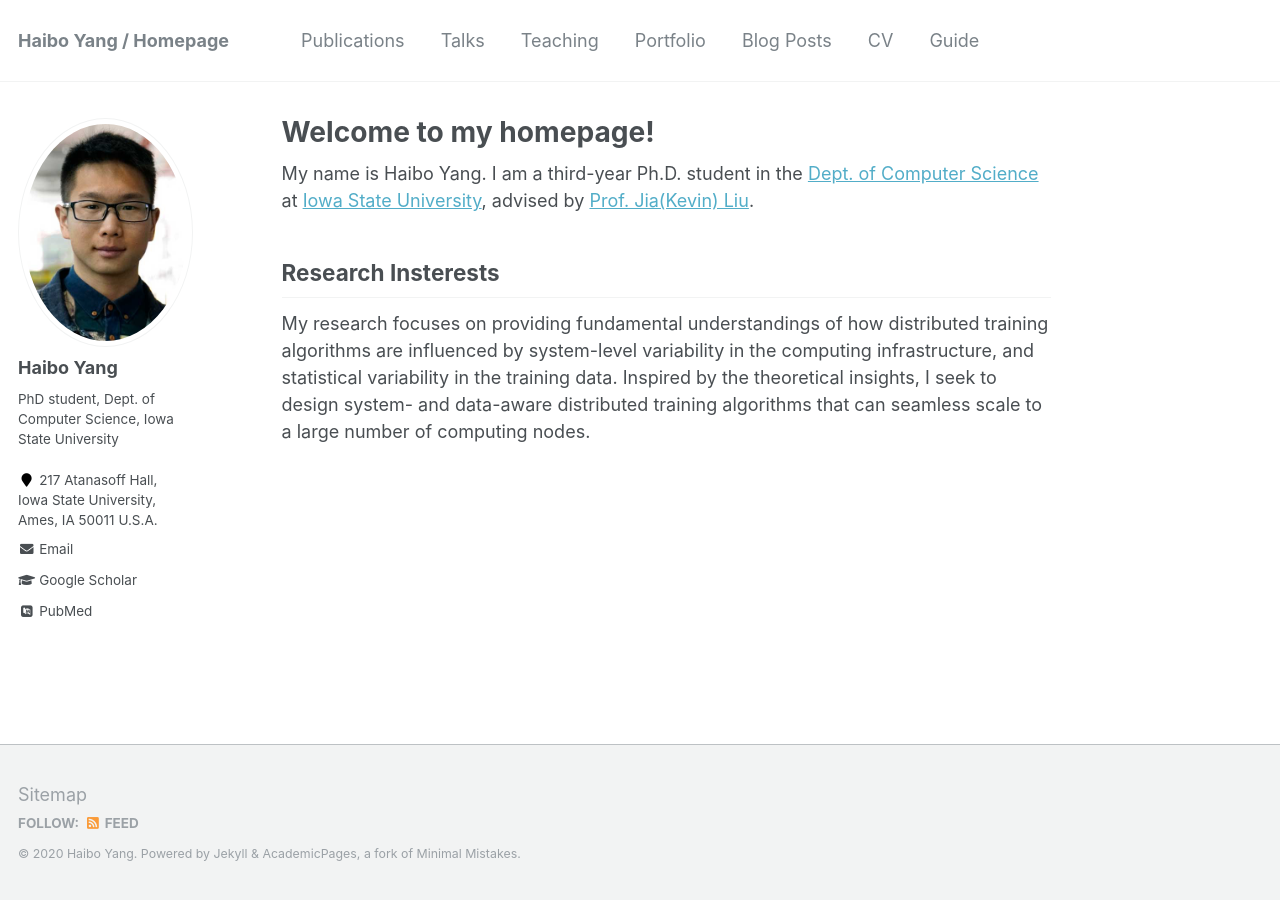
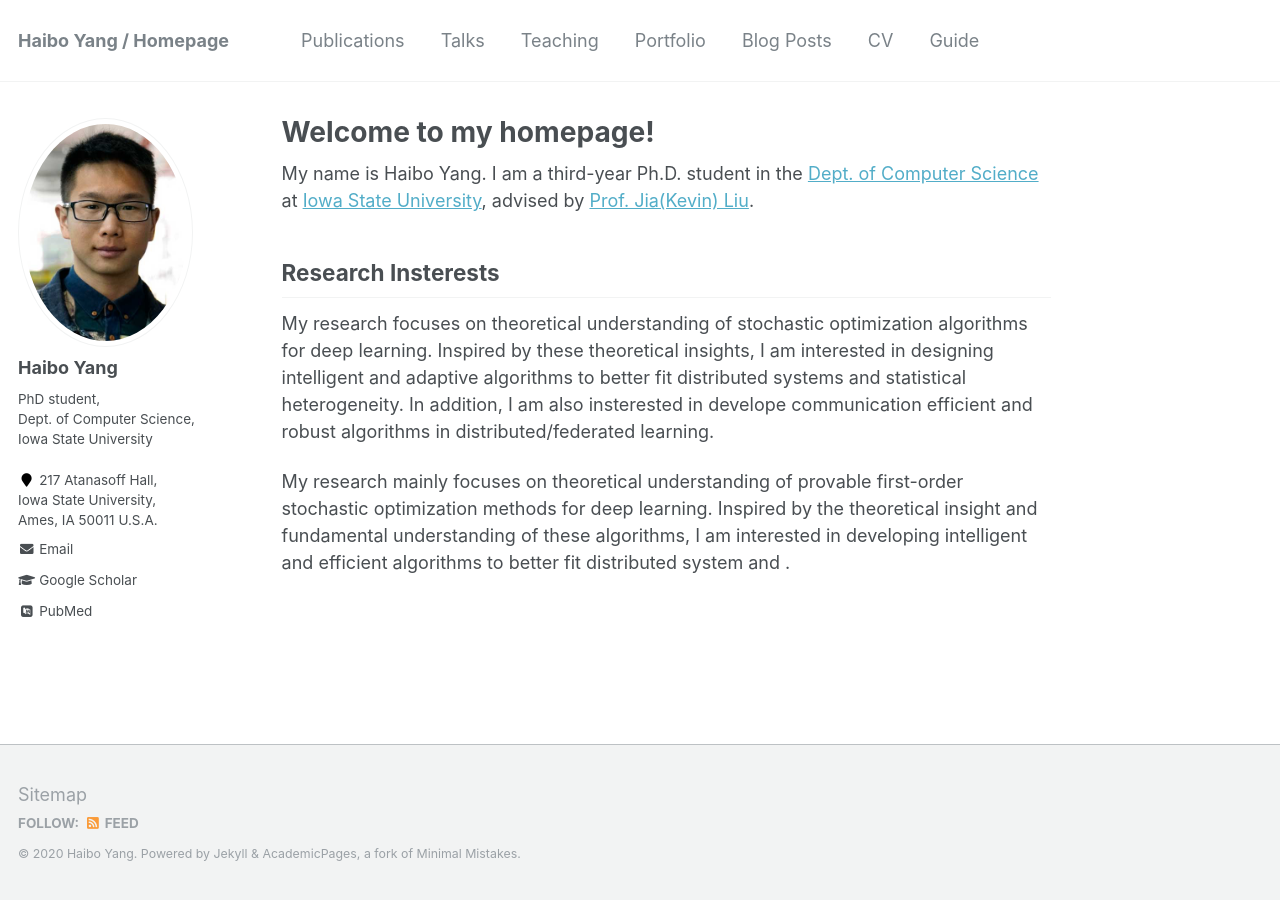
Before and after one commit to Haibo-Yang-OSU/homepage, a Jekyll site: the page built from _pages/about.md, in a window 1280 px wide. Built offline with Jekyll 4.4.1, drawn with Linux system fonts in a browser that asks for light colours; some web fonts are replaced.

Commit message:
update research insterest

```diff
--- a/_config.yml
+++ b/_config.yml
@@ -82,7 +82,7 @@ analytics:
 author:
   name             : "Haibo Yang"
   avatar           : "haibo.png"
-  bio              : "PhD student, Dept. of Computer Science, Iowa State University"
+  bio              : "PhD student,<br> Dept. of Computer Science,<br> Iowa State University"
   location         : "217 Atanasoff Hall,<br> Iowa State University,<br> Ames, IA 50011 U.S.A."
   employer         :
   pubmed           : "https://www.ncbi.nlm.nih.gov/pubmed/?term=john+snow"
--- a/_pages/about.md
+++ b/_pages/about.md
@@ -14,4 +14,6 @@ My name is Haibo Yang. I am a third-year Ph.D. student in the [Dept. of Computer
 Research Insterests
 ------
 
-My research focuses on providing fundamental understandings of how distributed training algorithms are influenced by system-level variability in the computing infrastructure, and statistical variability in the training data. Inspired by the theoretical insights, I seek to design system- and data-aware distributed training algorithms that can seamless scale to a large number of computing nodes.
+My research focuses on theoretical understanding of stochastic optimization algorithms for deep learning. Inspired by these theoretical insights, I am interested in designing intelligent and adaptive algorithms to better fit distributed systems and statistical heterogeneity. In addition, I am also insterested in develope communication efficient and robust algorithms in distributed/federated learning.
+
+My research mainly focuses on theoretical understanding of provable first-order stochastic optimization methods for deep learning. Inspired by the theoretical insight and fundamental understanding of these algorithms, I am interested in developing intelligent and efficient algorithms to better fit distributed system and .
```
